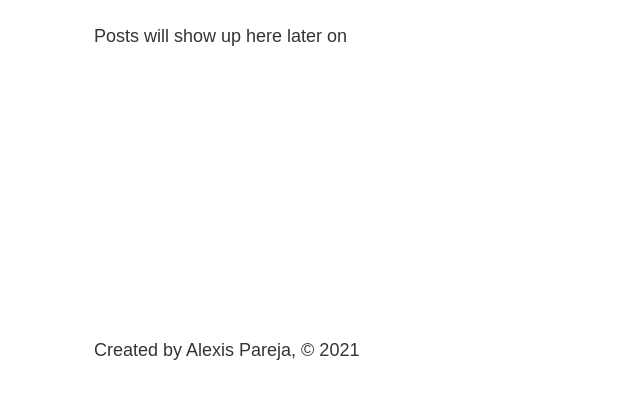
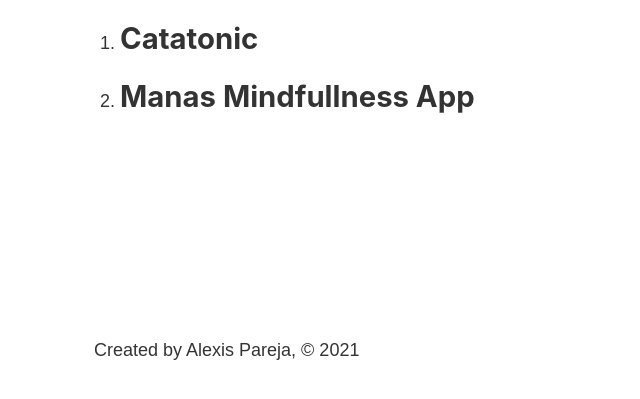
Before and after one commit to APareja12/portfolio-site, a Gatsby site: page /blog in a window 1280 px wide. Shown: the part 393-792 px from the top of the page, without its empty margins (189-829 px from the left). Built offline with nearby package versions, Linux system fonts and the light colour scheme; Gatsby itself is replaced by a stand-in of ours.

Commit message:
adds blog markdown

```diff
--- a/src/pages/blog.js
+++ b/src/pages/blog.js
@@ -1,11 +1,40 @@
 import React from 'react'
+import { graphql, useStaticQuery } from 'gatsby'
+
 import Layout from '../components/layout'
 
+
 const BlogPage = () => {
+    const data = useStaticQuery(graphql`
+        query {
+            allMarkdownRemark {
+                edges {
+                    node {
+                        frontmatter {
+                            title
+                            date
+                        }
+                    }
+                }
+            }
+        }
+    `)
+
+    console.log(data)
+
     return (
         <Layout>
             <h1>Blog</h1>
-            <p>Posts will show up here later on</p>
+            <ol>
+                {data.allMarkdownRemark.edges.map((edge) => {
+                    return (
+                        <li>
+                            <h2>{edge.node.frontmatter.title}</h2>
+                            <p></p>
+                        </li>
+                    )
+                })}
+            </ol>
         </Layout>
     )
 }
--- a/src/posts/gatsby.md
+++ b/src/posts/gatsby.md
@@ -6,3 +6,7 @@
 Project using the Giphy API
 
 ## Technologies Used
+
+1. HTML
+2. CSS
+3. JavaScript/jQuery
```
